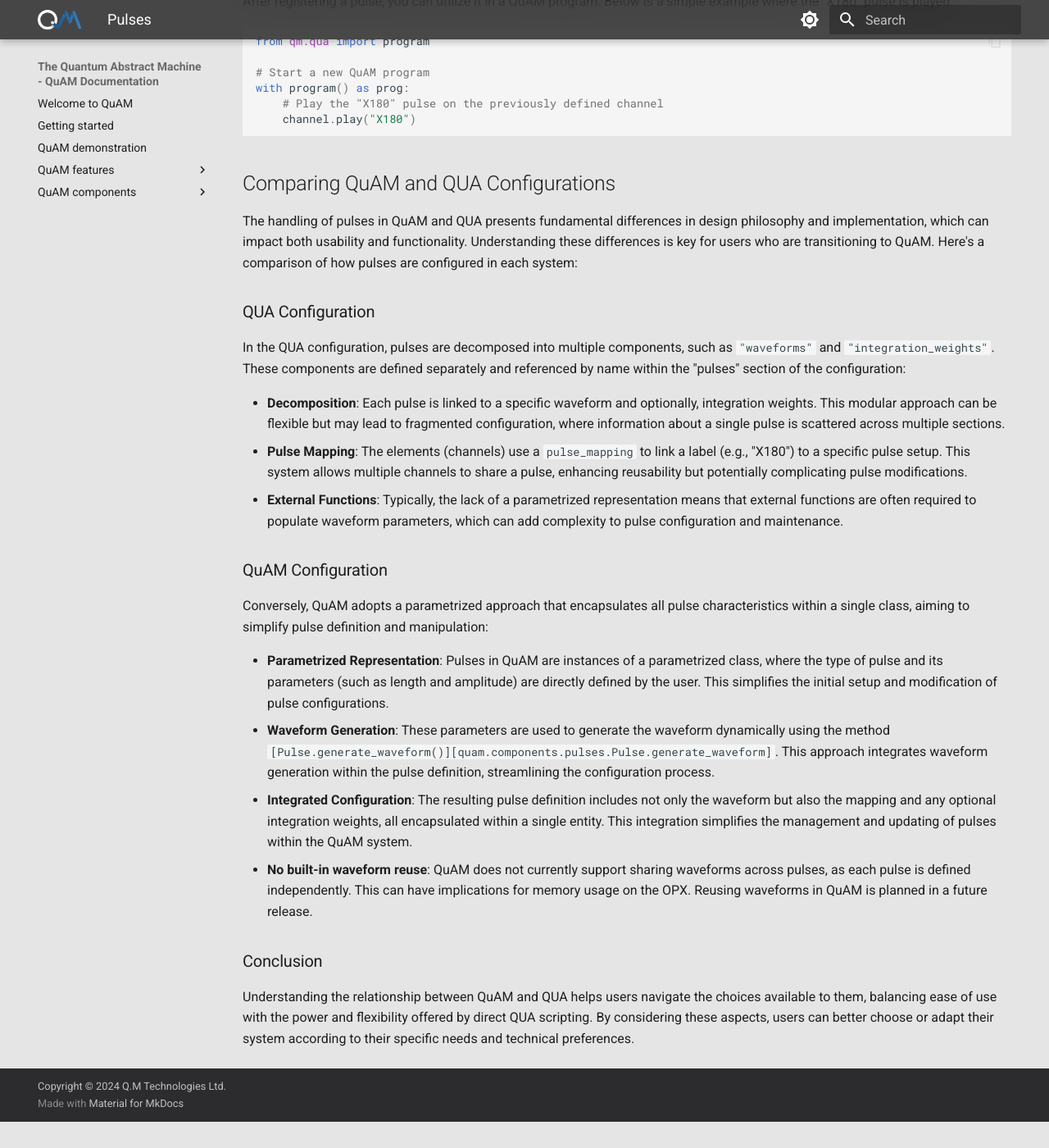
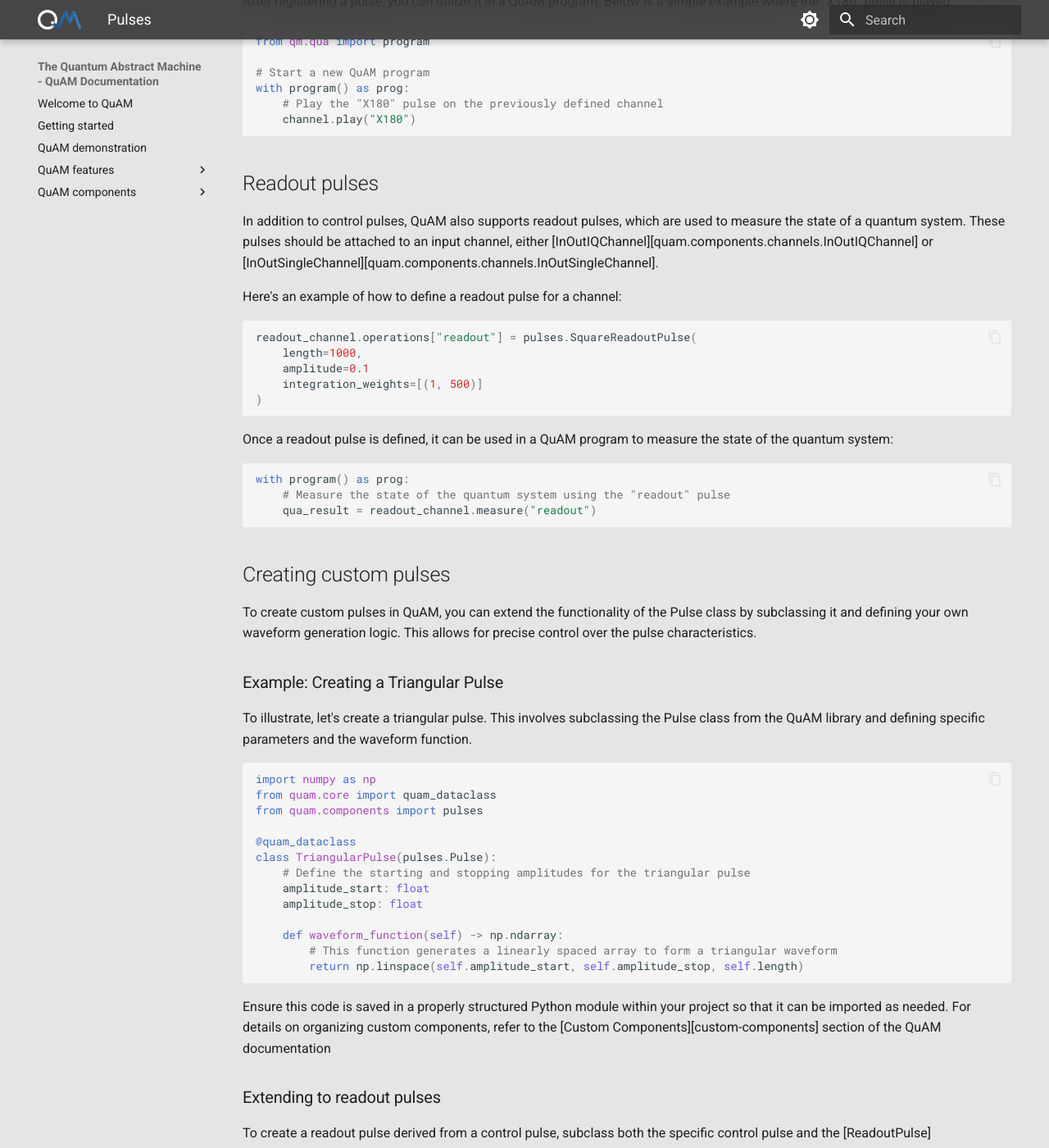
Before and after one commit to qua-platform/quam, an MkDocs documentation site: the page built from docs/components/pulses.md, in a window 1280 px wide and 1400 px high, scrolled down 1111 px. Shown: the whole window at 82% size. Built offline with MkDocs 1.6.1 and Material for MkDocs 9.7.7, drawn with Linux system fonts in a browser that asks for light colours; before the commit the page ends 2479 px from its top, so only the background shows below that; some of the changed text lies outside the part shown.

Commit message:
doc: Finished-ish pulses

````diff
--- a/docs/components/pulses.md
+++ b/docs/components/pulses.md
@@ -17,16 +17,6 @@ All pulses in QuAM are instances of the [Pulse][quam.components.pulses.Pulse] cl
 The QuAM library contains a set of common pulse types in the [pulses][quam.components.pulses] module.
 Typical examples are [SquarePulse][quam.components.pulses.SquarePulse], [GaussianPulse][quam.components.pulses.GaussianPulse], and [DragPulse][quam.components.pulses.DragPulse].
 Users can supplement these common pulses with their own custom pulses by subclassing the [Pulse][quam.components.pulses.Pulse] class (see [Custom QuAM components][custom-components] for details).
-<!-- TODO Fix reference -->
-
-<!-- /// details | Pulses in QuAM versus the QUA configuration
-    type: tip
-    open: True
-
-QuAM and QUA handle pulses differently. QUA decomposes pulses into "waveforms", "integration_weights", etc., each referenced by name in the "pulses" section. An element's pulse_mapping links a label (e.g., "X180") to a specific pulse. This allows multiple pulses to share a waveform and vice versa, but it scatters pulse information across sections, complicating modifications. It also often requires external functions to populate waveforms due to the absence of a parametrized representation.
-
-On the other hand, QuAM uses a parametrized class to represent pulses. A pulse's type and parameters (length, amplitude, etc.) define it, and these parameters generate the waveform via [Pulse.generate_waveform()][quam.components.pulses.Pulse.generate_waveform]. The resulting pulse mapping, waveform, and optional integration weights are then added to the QUA configuration.
-/// -->
 
 
 ## Usage
@@ -53,18 +43,84 @@ with program() as prog:
     channel.play("X180")
 ```
 
+## Readout pulses
+In addition to control pulses, QuAM also supports readout pulses, which are used to measure the state of a quantum system.
+These pulses should be attached to an input channel, either [InOutIQChannel][quam.components.channels.InOutIQChannel] or [InOutSingleChannel][quam.components.channels.InOutSingleChannel].
 
-## Comparing QuAM and QUA Configurations
+Here's an example of how to define a readout pulse for a channel:
+
+```python
+readout_channel.operations["readout"] = pulses.SquareReadoutPulse(
+    length=1000,
+    amplitude=0.1
+    integration_weights=[(1, 500)]
+)
+```
+
+Once a readout pulse is defined, it can be used in a QuAM program to measure the state of the quantum system:
+
+```python
+with program() as prog:
+    # Measure the state of the quantum system using the "readout" pulse
+    qua_result = readout_channel.measure("readout")
+```
+
+## Creating custom pulses
+To create custom pulses in QuAM, you can extend the functionality of the Pulse class by subclassing it and defining your own waveform generation logic. This allows for precise control over the pulse characteristics.
+
+### Example: Creating a Triangular Pulse
+To illustrate, let's create a triangular pulse. This involves subclassing the Pulse class from the QuAM library and defining specific parameters and the waveform function.
+
+```python
+import numpy as np
+from quam.core import quam_dataclass
+from quam.components import pulses
+
+@quam_dataclass
+class TriangularPulse(pulses.Pulse):
+    # Define the starting and stopping amplitudes for the triangular pulse
+    amplitude_start: float
+    amplitude_stop: float
+
+    def waveform_function(self) -> np.ndarray:
+        # This function generates a linearly spaced array to form a triangular waveform
+        return np.linspace(self.amplitude_start, self.amplitude_stop, self.length)
+```
+Ensure this code is saved in a properly structured Python module within your project so that it can be imported as needed. For details on organizing custom components, refer to the [Custom Components][custom-components] section of the QuAM documentation
+
+### Extending to readout pulses
+To create a readout pulse derived from a control pulse, subclass both the specific control pulse and the [ReadoutPulse][quam.components.pulses.ReadoutPulse] class. Below is an example of how to adapt the Triangular Pulse into a readout pulse.
+
+```python
+@quam_dataclass
+class TriangularReadoutPulse(pulses.ReadoutPulse, TriangularPulse):
+    """Extend TriangularPulse to include readout-specific functionality."""
+    # No additional fields needed; inherits all from TriangularPulse and ReadoutPulse
+    pass
+```
+Readout pulses utilize additional parameters for integration weights which are crucial for signal processing:
+
+- **`ReadoutPulse.integration_weights`**: A list of floats or tuples specifying the weights over time.
+- **`ReadoutPulse.integration_weights_angle`**: The angle (in radians) applied to the integration weights.
+
+These two parameters are used to calculate the readout pulse's integration weights (`sine`, `-sine` and `cosine`), which are essential for signal processing in readout operations.
+
+These parameters are typically used to manage the integration weights (`sine`, `-sine`, and `cosine`) for the readout operations. By default, these weights assume a fixed angle. If variable angles are needed, subclass the BaseReadoutPulse class and override the integration_weights_function() to customize this behavior.
+
+This approach ensures your custom pulse configurations are both flexible and compatible with the broader QuAM framework.
+
+
+## Pulses in QuAM and QUA
 
 The handling of pulses in QuAM and QUA presents fundamental differences in design philosophy and implementation, which can impact both usability and functionality. Understanding these differences is key for users who are transitioning to QuAM. Here's a comparison of how pulses are configured in each system:
 
 ### QUA Configuration
 
-In the QUA configuration, pulses are decomposed into multiple components, such as `"waveforms"` and `"integration_weights"`. These components are defined separately and referenced by name within the "pulses" section of the configuration:
+In the QUA configuration, pulses are decomposed into multiple components, such as `"waveforms"` and `"integration_weights"`. These components are defined separately and referenced by name within the `"pulses"` section of the configuration:
 
-- **Decomposition**: Each pulse is linked to a specific waveform and optionally, integration weights. This modular approach can be flexible but may lead to fragmented configuration, where information about a single pulse is scattered across multiple sections.
+- **Decomposition**: Each pulse is linked to a specific waveform and optionally, integration weights. This modular approach is more memory-efficient but may lead to fragmented configuration, where information about a single pulse is scattered across multiple sections.
 - **Pulse Mapping**: The elements (channels) use a `pulse_mapping` to link a label (e.g., "X180") to  a specific pulse setup. This system allows multiple channels to share a pulse, enhancing reusability but potentially complicating pulse modifications.
-- **External Functions**: Typically, the lack of a parametrized representation means that external functions are often required to populate waveform parameters, which can add complexity to pulse configuration and maintenance.
+- **External Functions**: Typically, the lack of a parametrized representation means that external functions are often required to populate waveform entries.
 
 ### QuAM Configuration
 
@@ -72,7 +128,6 @@ Conversely, QuAM adopts a parametrized approach that encapsulates all pulse char
 
 - **Parametrized Representation**: Pulses in QuAM are instances of a parametrized class, where the type of pulse and its parameters (such as length and amplitude) are directly defined by the user. This simplifies the initial setup and modification of pulse configurations.
 - **Waveform Generation**: These parameters are used to generate the waveform dynamically using the method `[Pulse.generate_waveform()][quam.components.pulses.Pulse.generate_waveform]`. This approach integrates waveform generation within the pulse definition, streamlining the configuration process.
-- **Integrated Configuration**: The resulting pulse definition includes not only the waveform but also the mapping and any optional integration weights, all encapsulated within a single entity. This integration simplifies the management and updating of pulses within the QuAM system.
 - **No built-in waveform reuse**: QuAM does not currently support sharing waveforms across pulses, as each pulse is defined independently. This can have implications for memory usage on the OPX. Reusing waveforms in QuAM is planned in a future release.
 
 ### Conclusion
````
